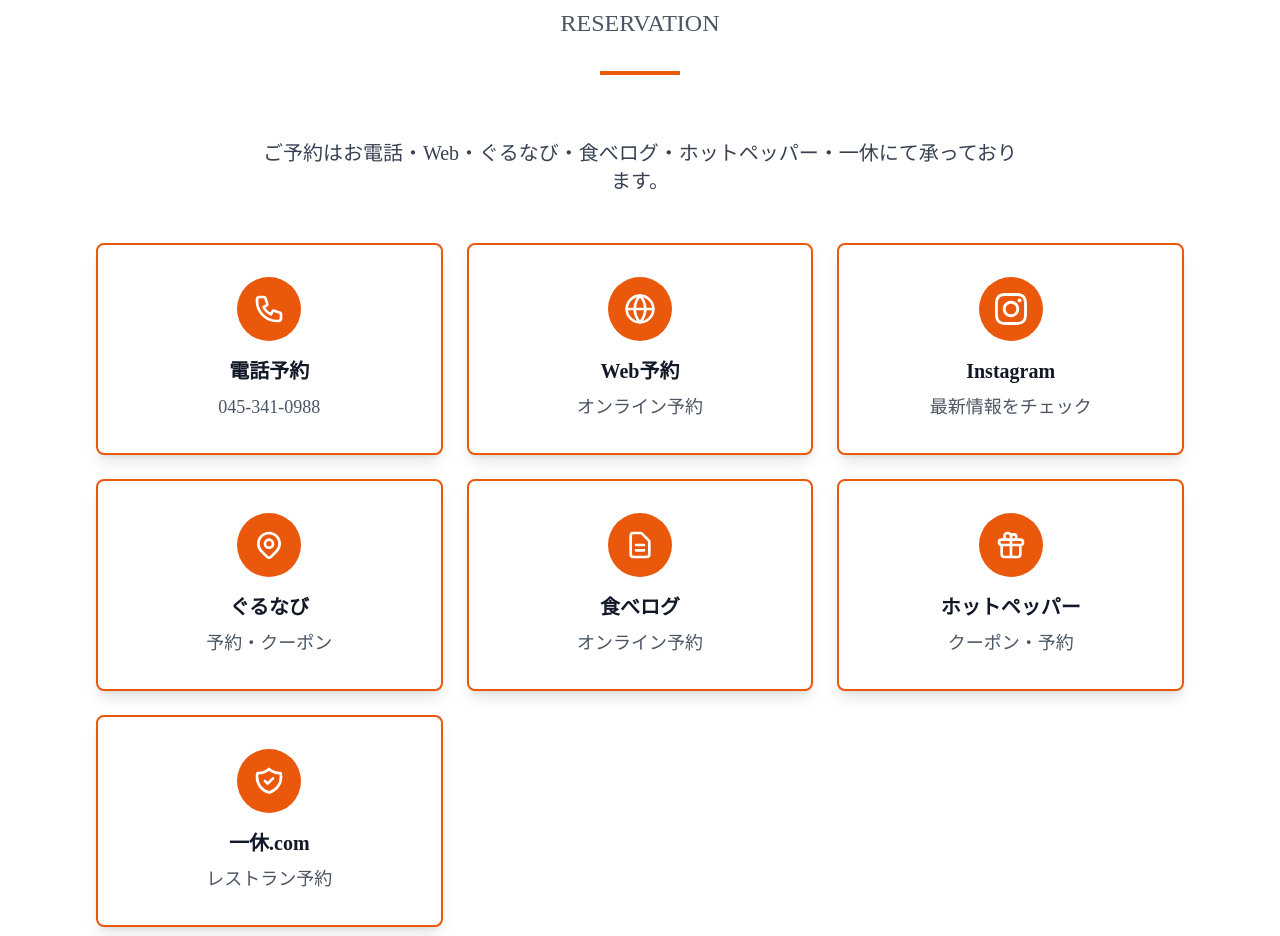
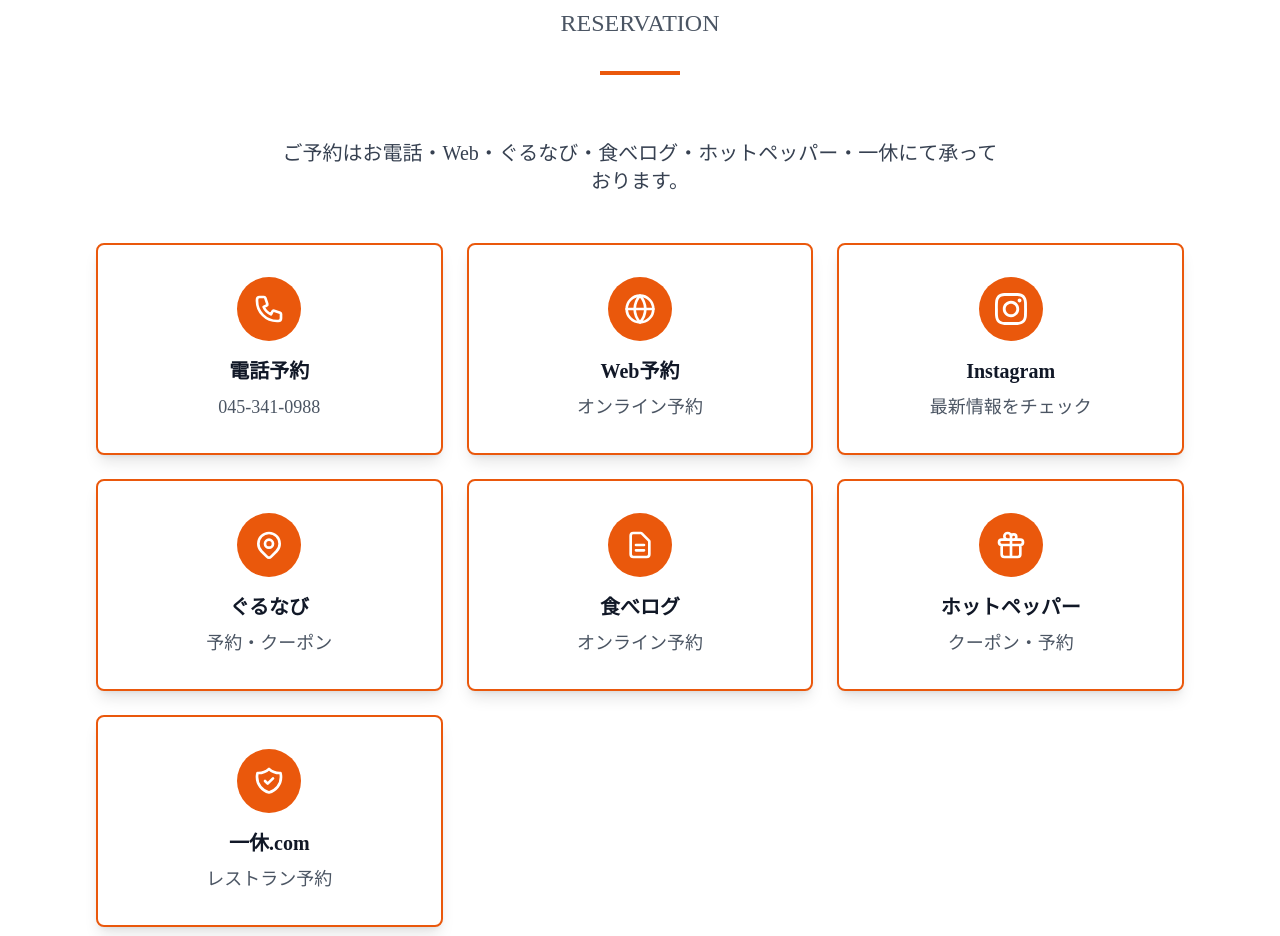
Before and after one commit to Rio2Ryo/HeatSeed-HP-mangetsu-noge, a React (Vite) app: page / in a window 1280 px wide. Shown: the part 2360-3296 px from the top of the page. Built offline with nearby package versions, Linux system fonts and the light colour scheme.

Commit message:
PC版のみ予約説明テキストに改行を追加

```diff
--- a/src/components/Reservation.jsx
+++ b/src/components/Reservation.jsx
@@ -27,7 +27,7 @@
           transition={{ duration: 0.8 }}
         >
           <p className="text-lg sm:text-xl text-gray-700">
-            ご予約はお電話・Web・ぐるなび・食べログ・ホットペッパー・一休にて承っております。
+            ご予約はお電話・Web・ぐるなび・食べログ・ホットペッパー・一休にて承って<br className="hidden lg:block" />おります。
           </p>
         </motion.div>
 
```
